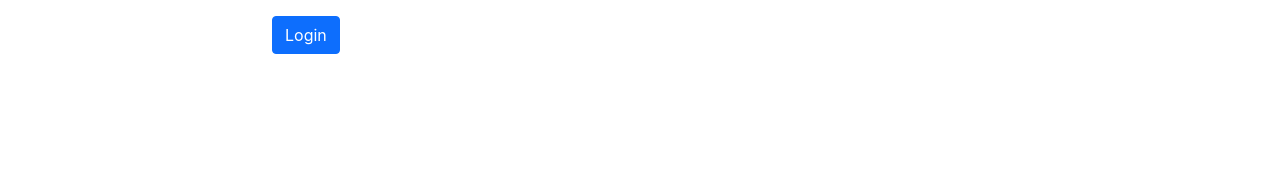
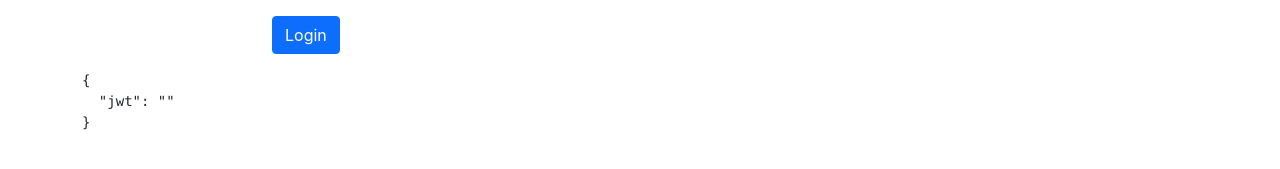
Before and after one commit to taiki-nd/go-movies, a React (Create React App) app: page /login in a window 1280 px wide. Shown: the part 349-518 px from the top of the page. Built offline with nearby package versions, Linux system fonts and the light colour scheme.

Commit message:
ログインの処理

```diff
--- a/src/App.js
+++ b/src/App.js
@@ -101,6 +101,9 @@ export default class App extends Component {
             </div>
 
           </div>
+          <div className="mt-3">
+            <pre>{JSON.stringify(this.state, null, 2)}</pre>
+          </div>
         </div>
       </Router>
     );
--- a/src/components/Login.js
+++ b/src/components/Login.js
@@ -67,8 +67,16 @@ export default class Login extends Component{
         })
       }else{
         console.log(data)
+        this.handleJWTChange(data.response)
+        this.props.history.push({
+          pathname: "/admin",
+        })
       }
     })
+  }
+
+  handleJWTChange(jwt){
+    this.props.handleJWTChange(jwt)
   }
 
   hasError(key){
```
